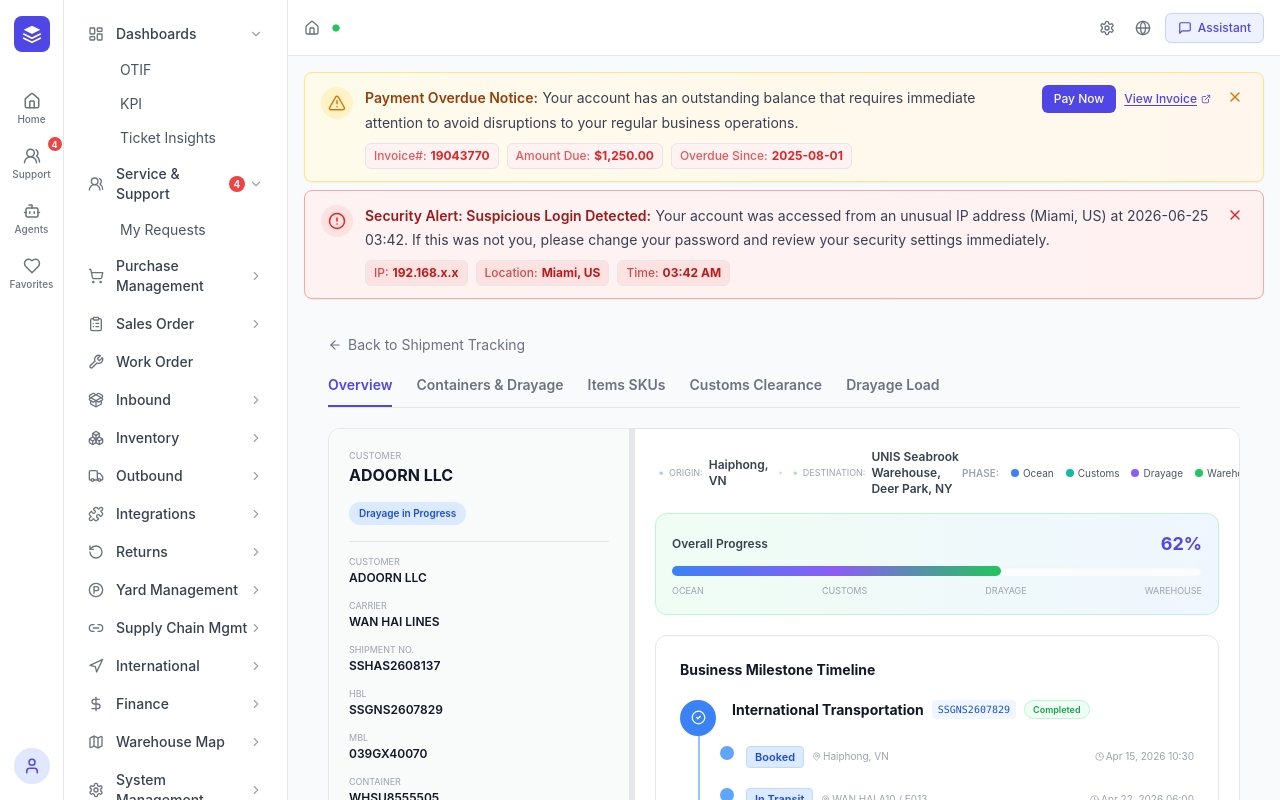
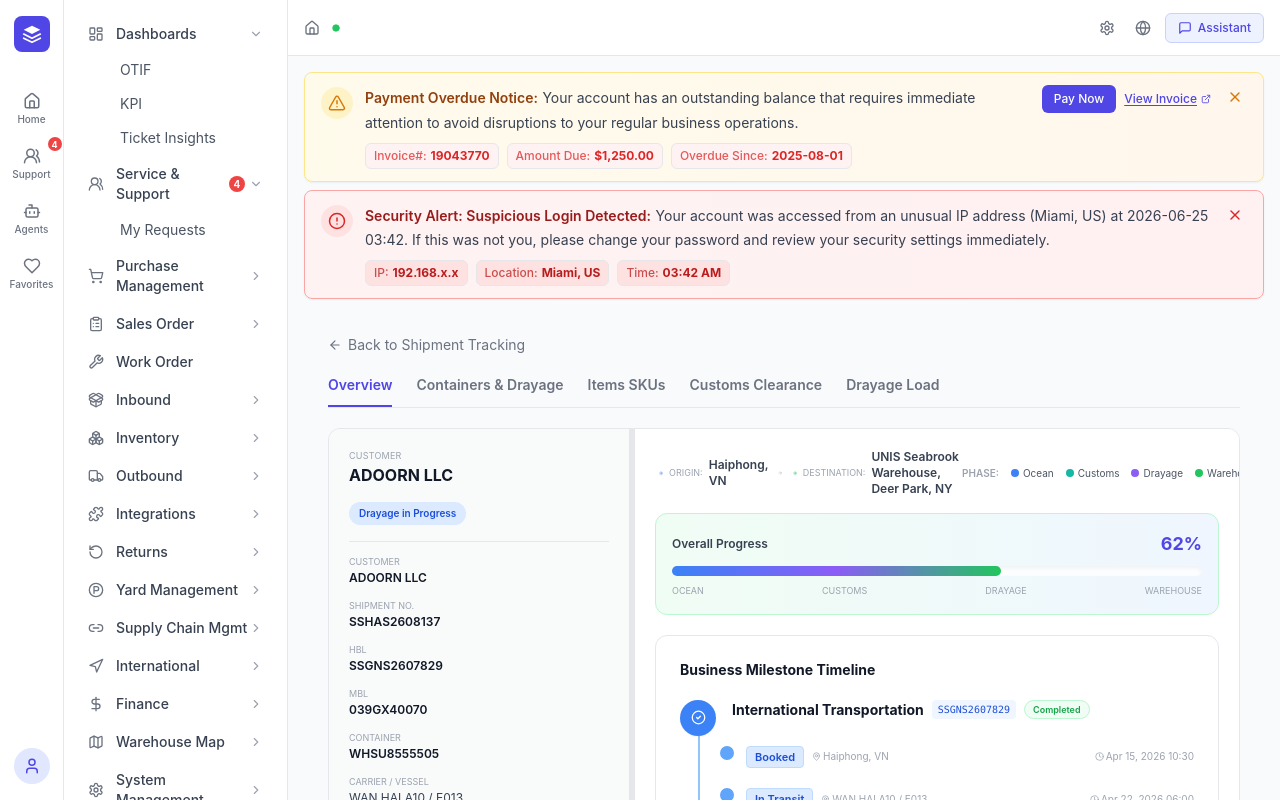
Before and after one commit to WYJade/CP-Announcement-management, a React (Vite) app: page /backup/tracking/1 in a window 1280 px wide. Shown: the top 800 px of the page. Built offline with nearby package versions, Linux system fonts and the light colour scheme.

Commit message:
fix: remove standalone Carrier field from detail, remove Current Milestone from list, remove Volume

```diff
--- a/src/components/International/IntlTrackingDetail.tsx
+++ b/src/components/International/IntlTrackingDetail.tsx
@@ -179,7 +179,6 @@ export default function IntlTrackingDetail() {
 
               <div className="border-t border-gray-200 pt-3 space-y-3 text-xs">
                 <div><p className="text-[9px] text-gray-400 uppercase">Customer</p><p className="font-semibold text-gray-900">{D.customer}</p></div>
-                <div><p className="text-[9px] text-gray-400 uppercase">Carrier</p><p className="font-semibold text-gray-900">{D.carrier}</p></div>
                 <div><p className="text-[9px] text-gray-400 uppercase">Shipment No.</p><p className="font-semibold text-gray-900">{D.shipmentNo}</p></div>
                 <div><p className="text-[9px] text-gray-400 uppercase">HBL</p><p className="font-semibold text-gray-900">{D.hbl}</p></div>
                 <div><p className="text-[9px] text-gray-400 uppercase">MBL</p><p className="font-semibold text-gray-900">{D.mbl}</p></div>
```
